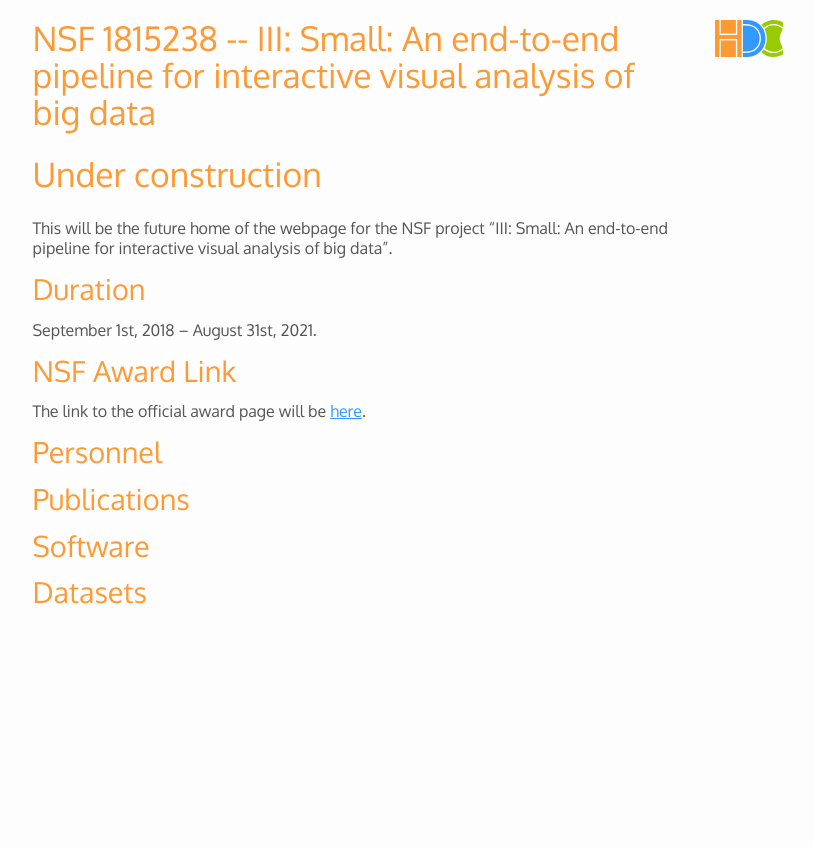
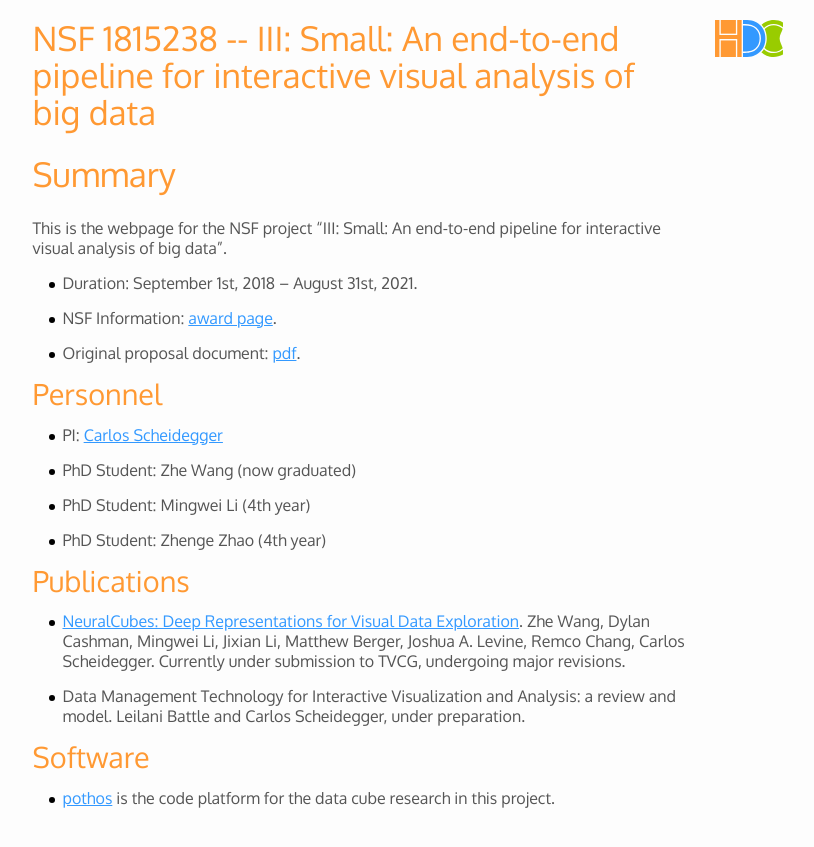
Before and after one commit to hdc-arizona/hdc-arizona.github.io, a Jekyll site: the page built from projects/end-to-end-visual-big-data/index.md, in a window 1280 px wide. Shown: the top 847 px of the page, without its empty margins (135-949 px from the left). Built offline with Jekyll 4.4.1, drawn with Linux system fonts in a browser that asks for light colours.

Commit message:
project webpage update

```diff
--- a/projects/end-to-end-visual-big-data/index.md
+++ b/projects/end-to-end-visual-big-data/index.md
@@ -3,24 +3,42 @@ layout: main-no-sidebar
 title: "NSF 1815238 -- III: Small: An end-to-end pipeline for interactive visual analysis of big data"
 ---
 
-# Under construction
+# Summary
 
-This will be the future home of the webpage for the NSF project "III:
-Small: An end-to-end pipeline for interactive visual analysis of big
-data".
+This is the webpage for the NSF project "III: Small: An end-to-end
+pipeline for interactive visual analysis of big data".
 
-## Duration
+* Duration: September 1st, 2018 -- August 31st, 2021.
 
-September 1st, 2018 -- August 31st, 2021.
+* NSF Information: [award page](https://www.nsf.gov/awardsearch/showAward?AWD_ID=1815238).
 
-## NSF Award Link
-
-The link to the official award page will be [here](https://www.nsf.gov/awardsearch/showAward?AWD_ID=1815238).
+* Original proposal document: [pdf](assets/nsf-1815238-project-description.pdf).
 
 ## Personnel
 
+* PI: [Carlos Scheidegger](https://cscheid.net)
+
+* PhD Student: Zhe Wang (now graduated)
+
+* PhD Student: Mingwei Li (4th year)
+
+* PhD Student: Zhenge Zhao (4th year)
+
 ## Publications
+
+* [NeuralCubes: Deep Representations for Visual Data
+  Exploration](https://arxiv.org/abs/1808.08983). Zhe Wang, Dylan
+  Cashman, Mingwei Li, Jixian Li, Matthew Berger, Joshua A. Levine,
+  Remco Chang, Carlos Scheidegger. Currently under submission to TVCG,
+  undergoing major revisions.
+
+* Data Management Technology for Interactive Visualization and
+  Analysis: a review and model. Leilani Battle and Carlos
+  Scheidegger, under preparation.
 
 ## Software
 
-## Datasets
+* [pothos](https://github.com/hdc-arizona/pothos) is the code
+  platform for the data cube research in this project.
+
+<!-- ## Datasets -->
```
Also changed, not shown: 1 other file.
